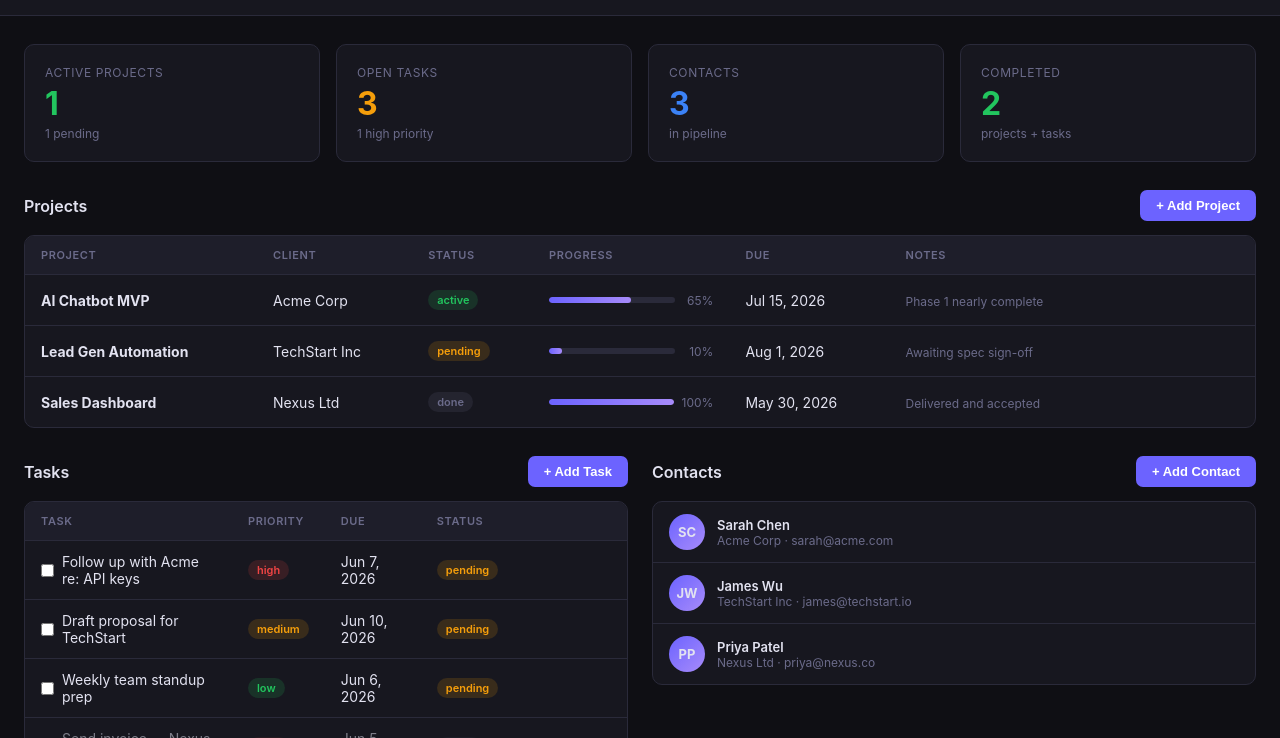
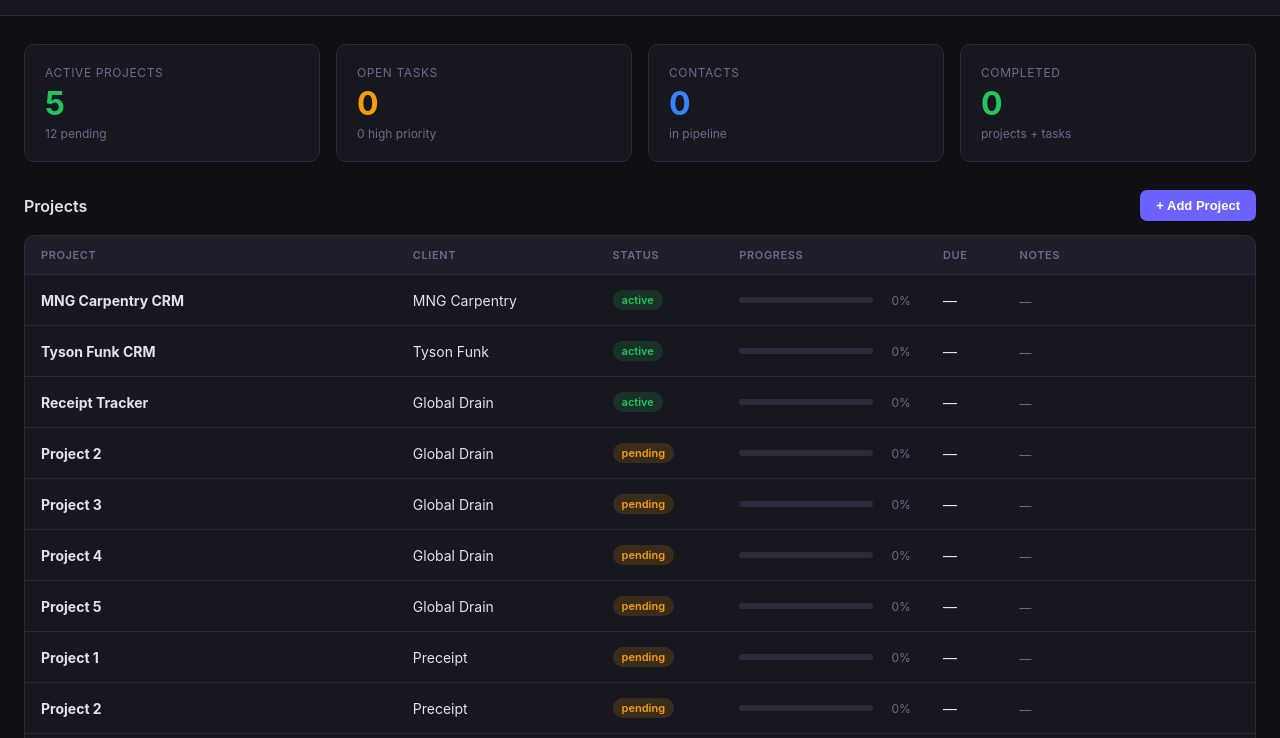
Before and after one commit to nickLinkedai/linked-ai-crm, a website: page index.html in a window 1280 px wide. Shown: the part 53-791 px from the top of the page. Drawn offline with Linux system fonts and the light colour scheme.

Commit message:
Load real Linked AI client projects as seed data

```diff
--- a/index.html
+++ b/index.html
@@ -387,29 +387,43 @@ let activity = load('activity');
 let modalMode = null;
 let editingId = null;
 
-// ── Seed demo data if empty ──
-if (!projects.length && !tasks.length) {
+// ── Seed data — bump DATA_VERSION to force-reset on next load ──
+const DATA_VERSION = '2';
+if (localStorage.getItem('lai_version') !== DATA_VERSION) {
   projects = [
-    { id: uid(), name: 'AI Chatbot MVP', client: 'Acme Corp', status: 'active', progress: 65, due: '2026-07-15', notes: 'Phase 1 nearly complete' },
-    { id: uid(), name: 'Lead Gen Automation', client: 'TechStart Inc', status: 'pending', progress: 10, due: '2026-08-01', notes: 'Awaiting spec sign-off' },
-    { id: uid(), name: 'Sales Dashboard', client: 'Nexus Ltd', status: 'done', progress: 100, due: '2026-05-30', notes: 'Delivered and accepted' },
+    // ── Client Projects ──
+    { id: uid(), name: 'MNG Carpentry CRM',               client: 'MNG Carpentry',   status: 'active',  progress: 0,  due: '', notes: '' },
+    { id: uid(), name: 'Tyson Funk CRM',                  client: 'Tyson Funk',      status: 'active',  progress: 0,  due: '', notes: '' },
+
+    // ── Global Drain (5 projects) ──
+    { id: uid(), name: 'Receipt Tracker',                 client: 'Global Drain',    status: 'active',  progress: 0,  due: '', notes: '' },
+    { id: uid(), name: 'Project 2',                       client: 'Global Drain',    status: 'pending', progress: 0,  due: '', notes: '' },
+    { id: uid(), name: 'Project 3',                       client: 'Global Drain',    status: 'pending', progress: 0,  due: '', notes: '' },
+    { id: uid(), name: 'Project 4',                       client: 'Global Drain',    status: 'pending', progress: 0,  due: '', notes: '' },
+    { id: uid(), name: 'Project 5',                       client: 'Global Drain',    status: 'pending', progress: 0,  due: '', notes: '' },
+
+    // ── Preceipt (5 projects) ──
+    { id: uid(), name: 'Project 1',                       client: 'Preceipt',        status: 'pending', progress: 0,  due: '', notes: '' },
+    { id: uid(), name: 'Project 2',                       client: 'Preceipt',        status: 'pending', progress: 0,  due: '', notes: '' },
+    { id: uid(), name: 'Project 3',                       client: 'Preceipt',        status: 'pending', progress: 0,  due: '', notes: '' },
+    { id: uid(), name: 'Project 4',                       client: 'Preceipt',        status: 'pending', progress: 0,  due: '', notes: '' },
+    { id: uid(), name: 'Project 5',                       client: 'Preceipt',        status: 'pending', progress: 0,  due: '', notes: '' },
+
+    // ── Evolution Wheel ──
+    { id: uid(), name: 'Marketing Engine / Scraper',      client: 'Evolution Wheel', status: 'active',  progress: 0,  due: '', notes: '' },
+
+    // ── Argus ──
+    { id: uid(), name: 'Pilot Demo — CSR Invoice PDF Flow', client: 'Argus',         status: 'active',  progress: 0,  due: '', notes: '' },
+
+    // ── Internal / Business ──
+    { id: uid(), name: 'Insurance',                       client: 'Internal',        status: 'pending', progress: 0,  due: '', notes: '' },
+    { id: uid(), name: 'Mitacs Grant',                    client: 'Internal — Grants', status: 'pending', progress: 0, due: '', notes: '' },
+    { id: uid(), name: 'IRAP Grant',                      client: 'Internal — Grants', status: 'pending', progress: 0, due: '', notes: '' },
   ];
-  tasks = [
-    { id: uid(), name: 'Follow up with Acme re: API keys', priority: 'high', due: '2026-06-07', status: 'pending' },
-    { id: uid(), name: 'Draft proposal for TechStart', priority: 'medium', due: '2026-06-10', status: 'pending' },
-    { id: uid(), name: 'Send invoice — Nexus Ltd', priority: 'high', due: '2026-06-05', status: 'done' },
-    { id: uid(), name: 'Weekly team standup prep', priority: 'low', due: '2026-06-06', status: 'pending' },
-  ];
-  contacts = [
-    { id: uid(), name: 'Sarah Chen', company: 'Acme Corp', email: 'sarah@acme.com', phone: '555-0101' },
-    { id: uid(), name: 'James Wu', company: 'TechStart Inc', email: 'james@techstart.io', phone: '555-0202' },
-    { id: uid(), name: 'Priya Patel', company: 'Nexus Ltd', email: 'priya@nexus.co', phone: '555-0303' },
-  ];
-  activity = [
-    { text: 'Project "Sales Dashboard" marked as Done', time: '1 hour ago' },
-    { text: 'Contact Priya Patel added', time: '2 hours ago' },
-    { text: 'Task "Send invoice — Nexus Ltd" completed', time: 'Today' },
-  ];
+  tasks    = [];
+  contacts = [];
+  activity = [{ text: 'CRM initialized with Linked AI projects', time: 'Just now' }];
+  localStorage.setItem('lai_version', DATA_VERSION);
   persist();
 }
 
```
